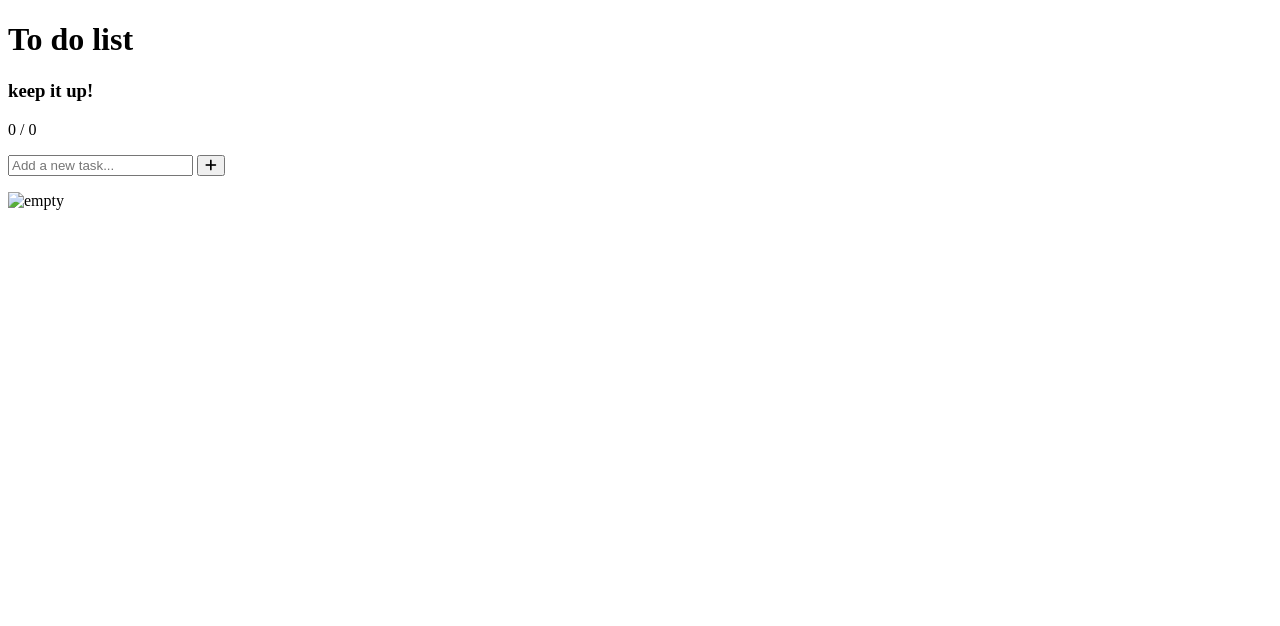
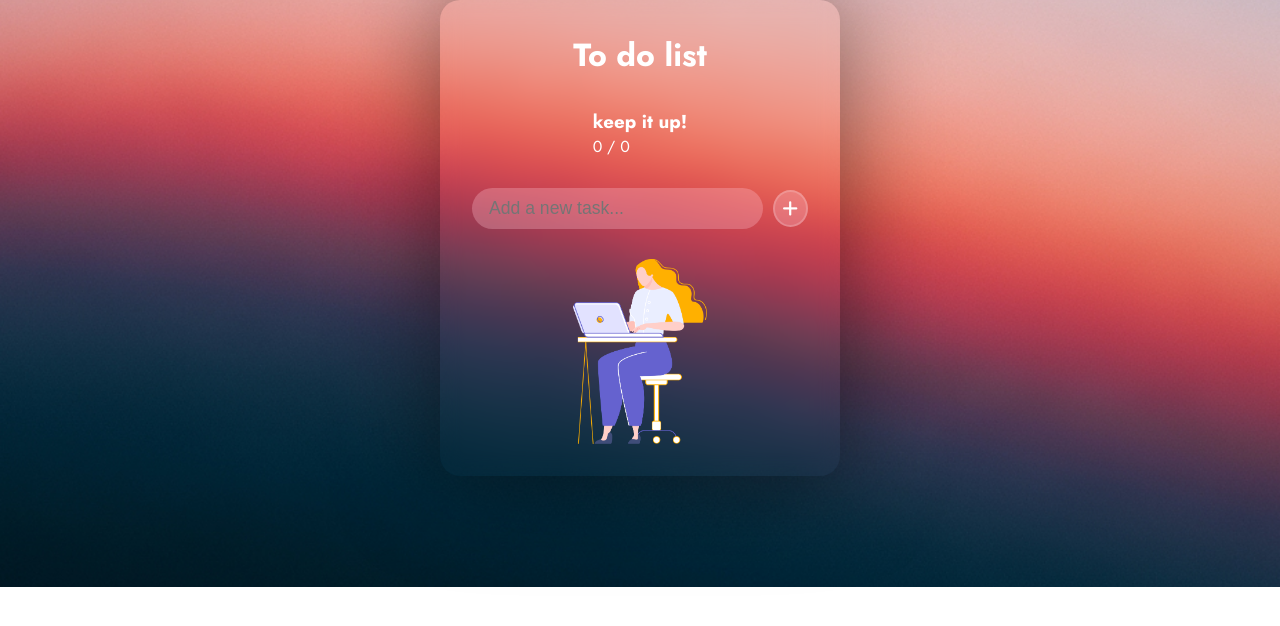
Before and after one commit to Infreelancing/K22-ToDoList2, a plain HTML site: page index.html in a window 1280 px wide. Drawn offline with Linux system fonts and the light colour scheme; a web font is replaced by a local one.

Commit message:
more code

```diff
--- a/index.html
+++ b/index.html
@@ -37,7 +37,11 @@
         <div class="todos-container">
           <ul id="task-list"></ul>
           <!--La photo du debut-->
-          <img class="empty-image" src="" alt="empty" />
+          <img
+            class="empty-image"
+            src="assetsimg/character 14.png"
+            alt="empty"
+          />
         </div>
       </div>
     </div>
--- a/script.js
+++ b/script.js
@@ -0,0 +1,34 @@
+document.addEventListener('DOMContentLoaded', () => {
+    const taskInput=document.getElementById('task-input');
+    const addTaskBtn=document.getElementById('add-task-btn');
+    const taskList =document.getElementById('task-list');
+    const emptyImage=document.querySelector('.empty-image');
+
+    const toggleEmptyState = () => {
+        emptyImage.style.display = taskList.children.length === 0 ? 'block' : 'none';
+    }
+
+    const addTask= (event) => {
+        event.preventDefault();
+        const taskText = taskInput.value.trim();
+        if (!taskText) {
+            return;
+        }
+
+        const li = document.createElement('li');
+        li.innerHTML=
+        <input type="checkbox" class="checkbox">
+        <span>${taskText} </span>;
+
+
+        taskList.appendChild(li);
+        taskInput.value='';
+        toggleEmptyState();
+    };
+    addTaskBtn.addEventListener('click',addTask);
+    taskInput.addEventListener('keypress', (e)=>{
+    if(e.key === 'Enter'){
+        addTask(e);
+    }
+    });
+});
--- a/style.css
+++ b/style.css
@@ -0,0 +1,84 @@
+@import url("https://fonts.googleapis.com/css2?family=Anton+SC&family=Fleur+De+Leah&family=Jost:ital,wght@0,100..900;1,100..900&family=Montserrat+Underline:ital,wght@0,100..900;1,100..900&family=Oswald:wght@200..700&family=Poppins:ital,wght@0,100;0,200;0,300;0,400;0,500;0,600;0,700;0,800;0,900;1,100;1,200;1,300;1,400;1,500;1,600;1,700;1,800;1,900&display=swap");
+
+* {
+  margin: 0;
+  padding: 0;
+  box-sizing: border-box;
+}
+body {
+  font-family: "jost", serif;
+  display: flex;
+  justify-content: center;
+  align-items: 100vh;
+  background: url(assetsimg/fondsite.png) no-repeat center center/cover;
+}
+.container {
+  display: flex;
+  justify-content: center;
+  align-items: center;
+  width: 100%;
+  height: 100%;
+  padding: 0 20px;
+}
+.todo-app {
+  width: 100%;
+  max-width: 400px;
+  padding: 2rem;
+  display: flex;
+  align-items: center;
+  justify-content: center;
+  flex-direction: column;
+  gap: 30px;
+  color: #fff;
+  border-radius: 20px;
+  box-shadow: 0 0 100px rgb(0, 0, 0, 0.5);
+  border: 3 px solid rgba(255, 255, 255, 0.18);
+  backdrop-filter: blur(10px);
+}
+.empty-image {
+  width: 40%;
+}
+.todo-app h1 {
+  font-size: 2rem;
+}
+.input-area {
+  display: flex;
+  justify-content: space-between;
+  align-items: center;
+  width: 100%;
+}
+.input-area input {
+  flex: 1;
+  padding: 10px 17px;
+  font-size: 1.1rem;
+  border: none;
+  outline: none;
+  border-radius: 22px;
+  background: rgba(255, 194, 209, 0.3);
+  color: #dbdbdb;
+}
+.input-area input ::placeholder {
+  color: #bcbcbc;
+}
+.input-area button {
+  display: flex;
+  align-items: center;
+  justify-content: center;
+  margin-left: 10px;
+  padding: 8px;
+  border-radius: 50%;
+  color: #fff;
+  font-size: 1.1rem;
+  background: rgba(255, 194, 209, 0.3);
+  border: 2px solid rgba(255, 255, 255, 0.18);
+  cursor: pointer;
+  transition: all 0.2s ease;
+}
+.input-area button:hover {
+  transform: scale(1.1);
+  background: #ff6f91;
+}
+.todos-container {
+  display: flex;
+  justify-content: center;
+}
```
Also changed, not shown: assetsimg/character 14.png (added), assetsimg/character 14.svg (deleted).
